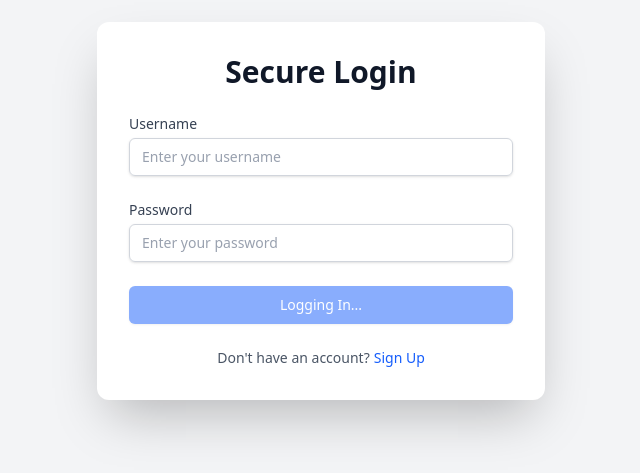
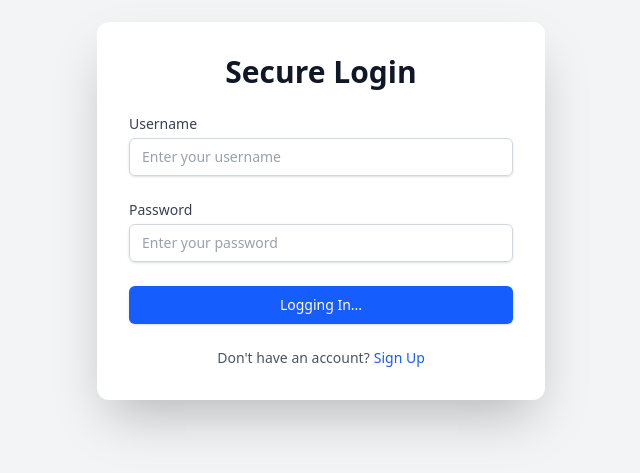
Before and after one commit to boopathi2706/Password-Manager, a React app in the folder frontend/: page /login in a window 1280 px wide. Shown: the part 189-662 px from the top of the page, without its empty margins (319-959 px from the left). Built offline with nearby package versions, Linux system fonts and the light colour scheme; the HTML template or start-up script is replaced by a standard one.

Commit message:
second commit

```diff
--- a/frontend/src/pages/LoginPage.jsx
+++ b/frontend/src/pages/LoginPage.jsx
@@ -61,7 +61,7 @@ const LoginPage = () => {
             <div>
                 <button
                     type="submit"
-                    disabled={loading} // Use loading state to disable the button
+                  // Use loading state to disable the button
                     className="w-full flex justify-center py-2 px-4 border border-transparent rounded-md shadow-sm text-sm font-medium text-white bg-blue-600 hover:bg-blue-700 focus:outline-none focus:ring-2 focus:ring-offset-2 focus:ring-blue-500 disabled:opacity-50 transition-all-ease"
                 >
                     {loading ? 'Logging In...' : 'Log In'}
--- a/frontend/src/pages/SignupPage.jsx
+++ b/frontend/src/pages/SignupPage.jsx
@@ -77,7 +77,7 @@ const SignupPage = () => {
             <div>
                 <button
                     type="submit"
-                    disabled={loading} // Use the loading state to disable the button
+                    // Use the loading state to disable the button
                     className="w-full flex justify-center py-2 px-4 border border-transparent rounded-md shadow-sm text-sm font-medium text-white bg-green-600 hover:bg-green-700 focus:outline-none focus:ring-2 focus:ring-offset-2 focus:ring-green-500 disabled:opacity-50 transition-all-ease"
                 >
                     {loading ? 'Creating...' : 'Sign Up'}
```
